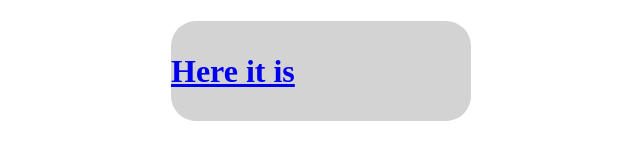
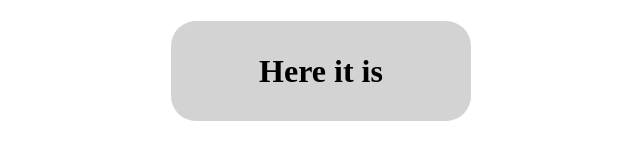
Before and after one commit to ealop123/rpg, a plain HTML site: page index.html in a window 1280 px wide. Shown: the whole page, without its empty margins (319-959 px from the left). Drawn offline with Linux system fonts and the light colour scheme.

Commit message:
Update index.html

```diff
--- a/index.html
+++ b/index.html
@@ -10,7 +10,15 @@
         margin-right: auto;
         background-color: lightgrey;
         border-radius: 25px;
+        text-align: center;
        }
+      header a {
+        color: black;
+        text-decoration: none;
+      }
+      header a:hover {
+        color: grey
+      }
     </style>
   </head>
   <body>
```
